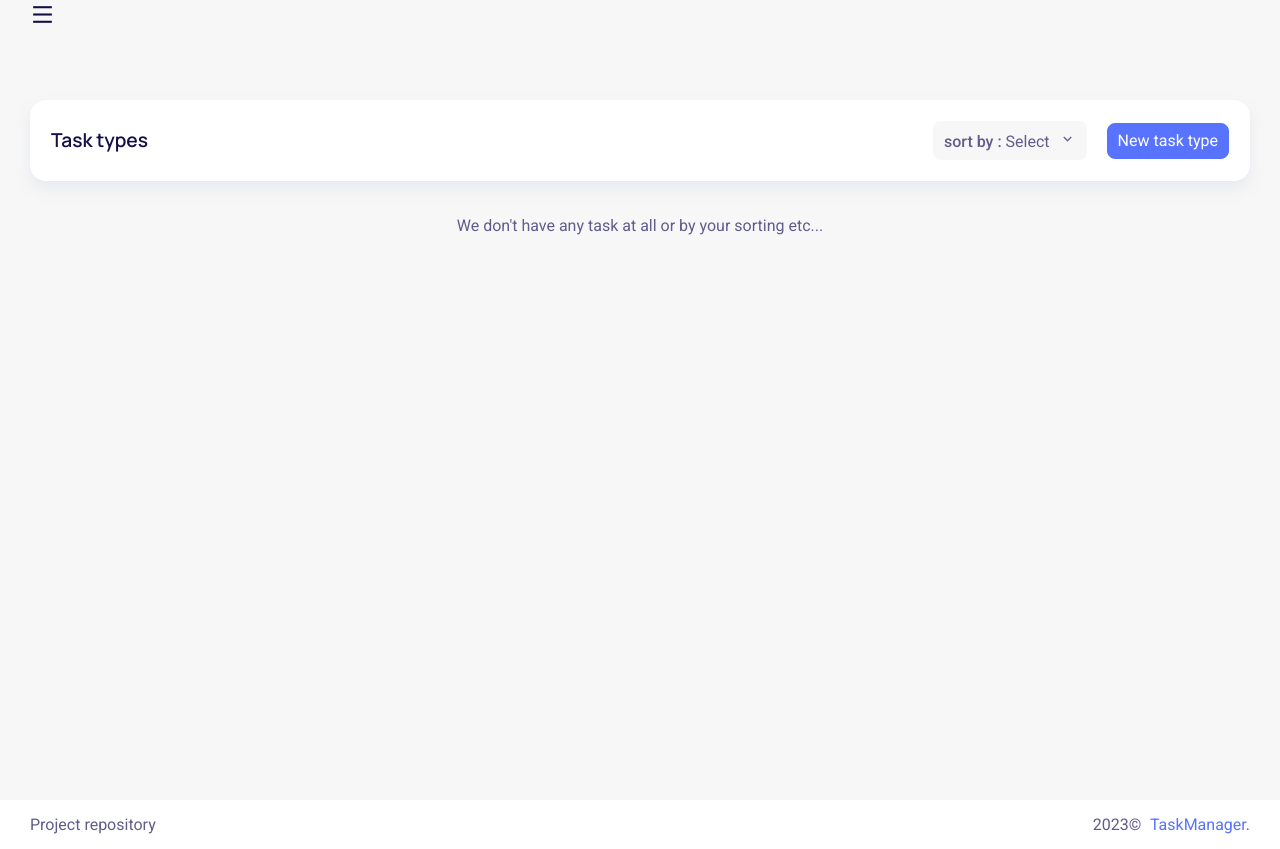
After one commit to AntonShpakovych/task-manager-service, a Django app: page /tasks/task-types/ in a window 1280 px wide. The commit adds this page. Run offline with Django 4.2, Linux system fonts and the light colour scheme; the visitor is signed in with stand-in values (Sample User, id 1); data that the repository does not hold is empty; some libraries are stand-ins or nearby versions.

Commit message:
Refactor services connected to filtering or sorting. Implemented all logic TaskType: Delete, Update, Receive

```diff
--- a/task_manager/models.py
+++ b/task_manager/models.py
@@ -1,5 +1,3 @@
-import datetime
-
 from django.conf import settings
 from django.contrib.auth.models import AbstractUser
 from django.db import models
--- /dev/null
+++ b/task_manager/services/query_service_base.py
@@ -0,0 +1,16 @@
+from django.db.models.query import QuerySet
+
+
+class QueryServiceBase:
+    VALID_OPTIONS = {}
+
+    def __init__(self, queryset: QuerySet, option: str) -> None:
+        self.option = option
+        self.queryset = queryset
+
+    def run_query(self) -> QuerySet:
+        return self.VALID_OPTIONS[self.option](self.queryset)
+
+    @classmethod
+    def is_option_valid(cls, option) -> bool:
+        return option in cls.VALID_OPTIONS
--- a/task_manager/urls.py
+++ b/task_manager/urls.py
@@ -4,7 +4,7 @@ from task_manager.views import (
     TaskListView,
     TaskDetailView,
     TaskDeleteView,
-    TaskCreateView, TaskUpdateView
+    TaskCreateView, TaskUpdateView, TaskTypeListView, TaskTypeDeleteView, TaskTypeCreateView, TaskTypeUpdateView
 )
 
 
@@ -34,6 +34,26 @@ urlpatterns = [
         TaskCreateView.as_view(),
         name="task-create"
     ),
+    path(
+        "task-types/",
+        TaskTypeListView.as_view(),
+        name="task-type-list"
+    ),
+    path(
+        "task-types/create/",
+        TaskTypeCreateView.as_view(),
+        name="task-type-create"
+    ),
+    path(
+        "task-types/<int:pk>/delete/",
+        TaskTypeDeleteView.as_view(),
+        name="task-type-delete"
+    ),
+    path(
+        "task-types/<int:pk>/update/",
+        TaskTypeUpdateView.as_view(),
+        name="task-type-update"
+    )
 ]
 
 app_name = "task_manager"
--- a/task_manager/views.py
+++ b/task_manager/views.py
@@ -1,10 +1,12 @@
 from django.contrib.auth.mixins import LoginRequiredMixin
+from django.db.models import Count
 from django.urls import reverse_lazy
 from django.views import generic
 
-from task_manager.models import Task
+from task_manager.models import Task, TaskType
 from task_manager.forms import TaskFormCreate, TaskFormUpdate
 from task_manager.services.task_query_service import TaskQueryService
+from task_manager.services.task_type_query_service import TaskTypeQueryService
 
 
 class TaskListView(LoginRequiredMixin, generic.ListView):
@@ -41,3 +43,39 @@ class TaskUpdateView(LoginRequiredMixin, generic.UpdateView):
     model = Task
     form_class = TaskFormUpdate
     success_url = reverse_lazy("task-manager:task-list")
+
+
+class TaskTypeListView(LoginRequiredMixin, generic.ListView):
+    model = TaskType
+    template_name = "task_manager/task_type_list.html"
+    context_object_name = "task_type_list"
+    paginate_by = 5
+
+    def get_queryset(self):
+        self.queryset = TaskType.objects.annotate(task_count=Count("tasks"))
+
+        option = self.request.GET.get("sort")
+
+        if TaskTypeQueryService.is_option_valid(option):
+            self.queryset = TaskTypeQueryService(self.queryset, option).run_query()
+        return self.queryset
+
+
+class TaskTypeCreateView(LoginRequiredMixin, generic.CreateView):
+    model = TaskType
+    fields = "__all__"
+    template_name = "task_manager/task_type_form.html"
+    success_url = reverse_lazy("task-manager:task-type-list")
+
+
+class TaskTypeUpdateView(LoginRequiredMixin, generic.UpdateView):
+    model = TaskType
+    fields = "__all__"
+    template_name = "task_manager/task_type_form.html"
+    success_url = reverse_lazy("task-manager:task-type-list")
+
+
+class TaskTypeDeleteView(LoginRequiredMixin, generic.DeleteView):
+    model = TaskType
+    template_name = "task_manager/task_type_confirm_delete.html"
+    success_url = reverse_lazy("task-manager:task-type-list")
--- /dev/null
+++ b/templates/task_manager/task_type_list.html
@@ -0,0 +1,63 @@
+{% extends "base.html" %}
+
+{% block content %}
+  <div class="row">
+    <div class="col-lg-12">
+      <div class="card">
+        <div class="card-body">
+          <div class="d-flex flex-wrap align-items-center justify-content-between breadcrumb-content">
+            <h5>Task types</h5>
+            <div class="d-flex flex-wrap align-items-center">
+              <div class="dropdown dropdown-project mr-3">
+                  <div class="dropdown-toggle" id="dropdownMenuButton03" data-toggle="dropdown">
+                    <div class="btn bg-body"><span class="h6">sort by :</span> Select<i class="ri-arrow-down-s-line ml-2 mr-0"></i></div>
+                  </div>
+                  <div class="dropdown-menu dropdown-menu-right" aria-labelledby="dropdownMenuButton03">
+                    <a class="dropdown-item" href="?sort=quantity_task_desc"><i class="ri-attachment-line mr-2"></i>Quantity task: Highest to Lowest</a>
+                    <a class="dropdown-item" href="?sort=quantity_task_asc"><i class="ri-attachment-line mr-2"></i>Quantity task: Lowest to Highest</a>
+                  </div>
+              </div>
+              <a href="{% url 'task-manager:task-type-create' %}" class="btn btn-primary">New task type</a>
+            </div>
+          </div>
+        </div>
+      </div>
+    </div>
+  </div>
+  <div class="col-lg-12">
+    {% if task_type_list %}
+      {% for type in task_type_list %}
+        <div class="card">
+          <div class="card-body">
+            <div class="row">
+              <div class="col-lg-12">
+                <div class="card card-widget task-card">
+                  <div class="card-body">
+                    <div class="d-flex flex-wrap align-items-center justify-content-between">
+                      <div class="d-flex align-items-center">
+                        <div>
+                          <h5 class="mb-2">{{ type.name }}</h5>
+                          <div class="media align-items-center">
+                            <div class="btn bg-body"><i class="ri-survey-line mr-2"></i>{{ type.task_count }}</div>
+                          </div>
+                        </div>
+                      </div>
+                      <div class="media align-items-center mt-md-0 mt-3">
+                        <a href="{% url 'task-manager:task-type-delete' pk=type.id %}" class="btn bg-danger mr-3">Delete</a>
+                        <a href="{% url 'task-manager:task-type-update' pk=type.id %}" class="btn bg-success mr-3">Update</a>
+                      </div>
+                    </div>
+                  </div>
+                </div>
+              </div>
+            </div>
+          </div>
+        </div>
+      {% endfor %}
+    {% else %}
+      <div class="col-lg-12 d-flex justify-content-center">
+          <p>We don't have any task at all or by your sorting etc...</p>
+      </div>
+    {% endif %}
+  </div>
+{% endblock %}
```
Also changed, not shown: task_manager/services/task_query_service.py (+2 -13 lines), task_manager/services/task_type_query_service.py (added, +9 -0 lines), templates/task_manager/task_list.html (+10 -3 lines), templates/task_manager/task_type_confirm_delete.html (added, +13 -0 lines), templates/task_manager/task_type_form.html (added, +13 -0 lines).
